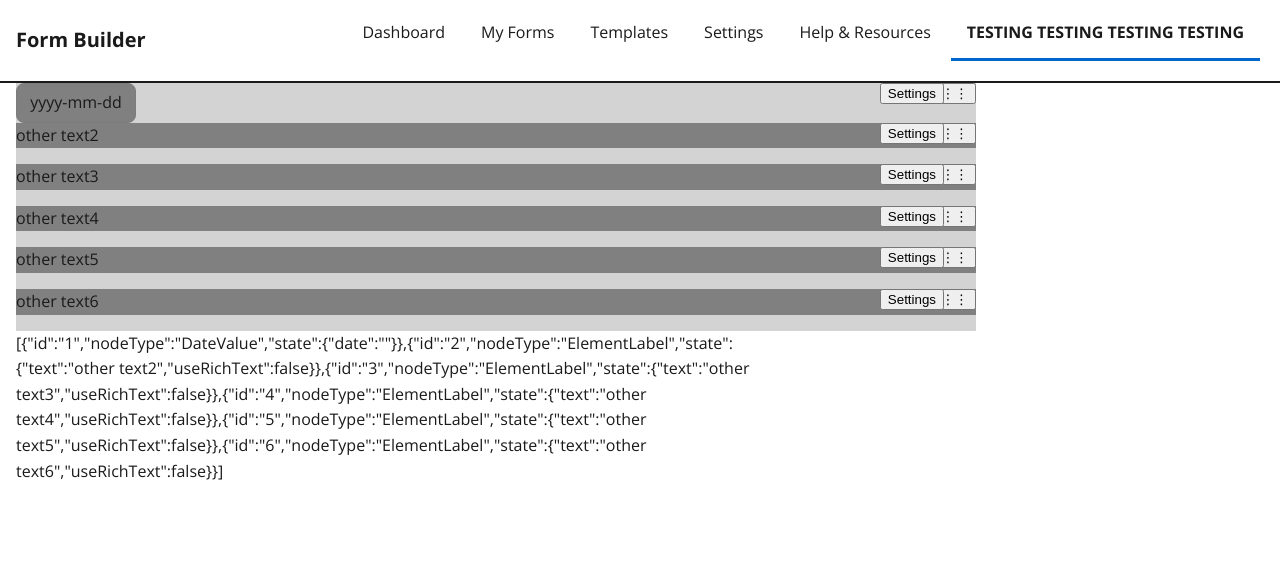
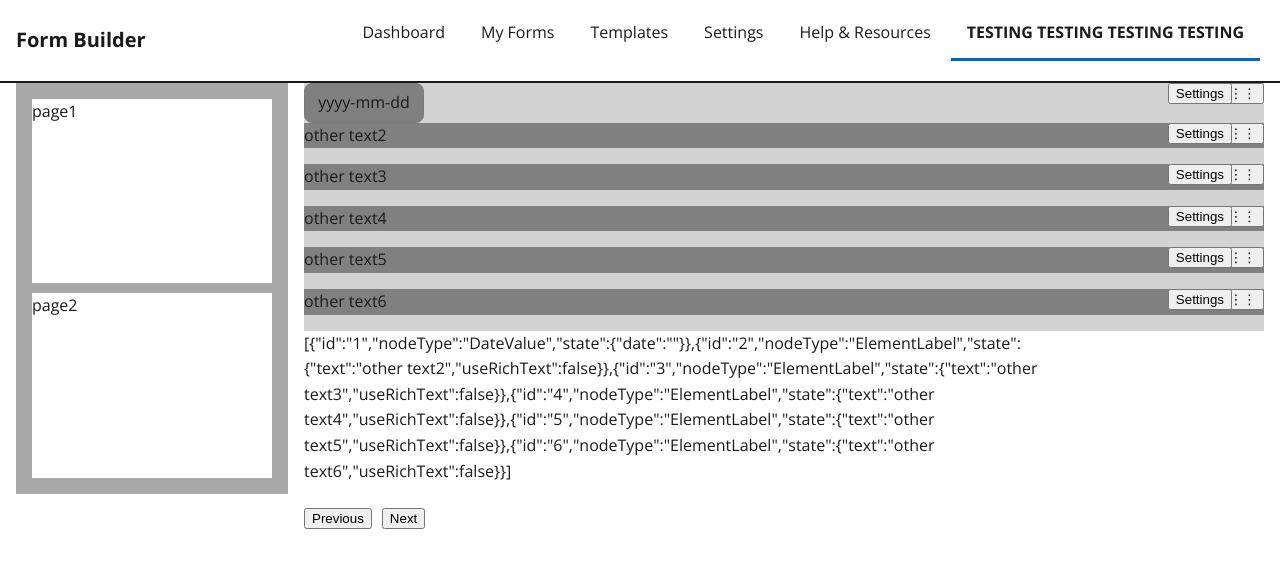
Before and after one commit to rykkkk/my-form-builder, a React app: page /test in a window 1280 px wide. Shown: the top 568 px of the page. Built offline with nearby package versions, Linux system fonts and the light colour scheme.

Commit message:
prev-next-and-pages

```diff
--- a/src/routes/EditForm/FormEditor.tsx
+++ b/src/routes/EditForm/FormEditor.tsx
@@ -20,7 +20,11 @@ type Node = {
     state: any;
 }
 type NodeState = Record<string, any>
-type FormState = Record<string, NodeState>
+type PageState = {
+    id: string,
+    name: string,
+    layout: Node[],
+}
 
 // renders an element depending on the node
 const RenderNode = React.memo(function({ node }: { node: Node }) {
@@ -29,6 +33,19 @@ const RenderNode = React.memo(function({ node }: { node: Node }) {
 })
 
 export function FormEditor() {
+
+    const [pages, setPages] = useState<PageState[]>([
+        {
+            id: "1",
+            name: "page1",
+            layout: [],
+        },
+        {
+            id: "2",
+            name: "page2",
+            layout: [],
+        }
+    ])
     const [layout, setLayout] = useState<Node[]>([
         {
             id: "1",
@@ -120,12 +137,42 @@ export function FormEditor() {
         );
     }
 
+
+
     return (
         <div style={{
             position: "relative",
             width: "100%",
             height: "100%",
+            display: "flex",
+            flexDirection: "row",
+            alignItems: "start",
+            gap: "1rem",
         }}>
+            {/* pages */}
+            <div style={{
+                width: "30rem",
+                backgroundColor: "darkgray",
+                display: "flex",
+                alignContent: "center",
+                padding: "1rem",
+                flexDirection: "column",
+                gap: "10px",
+            }}>
+                {pages.map((item) => {
+                    return (<div key={item.id} style={{
+                        width: "calc(100%-3rem)",
+                        aspectRatio: 1.3,
+                        backgroundColor: "white",
+                    }}>
+                        {item.name}
+                    </div>)
+                })}
+
+            </div>
+
+
+            {/* editor */}
             <div style = {{
                 display: "flex",
                 overflow: "visible",
@@ -170,6 +217,13 @@ export function FormEditor() {
                     {/* just displaying the current state of the form; remove later */}
                     {JSON.stringify(layout)}
                 </p>
+                <div style={{
+                    display: "flex",
+                    gap: "10px",
+                }}>
+                    <button type="button">Previous</button>
+                    <button type="button">Next</button>
+                </div>
             </div>
             <SettingsModal
                 open={settingsOpen}
@@ -178,6 +232,9 @@ export function FormEditor() {
                 onChange={updateNodeState}
                 onClose={() => setSettingsOpen(false)}
             />
+
+
         </div>
+
     );
 }
```
Also changed, not shown: src/routes/EditForm/SettingsModal.tsx (line endings or trailing spaces).
